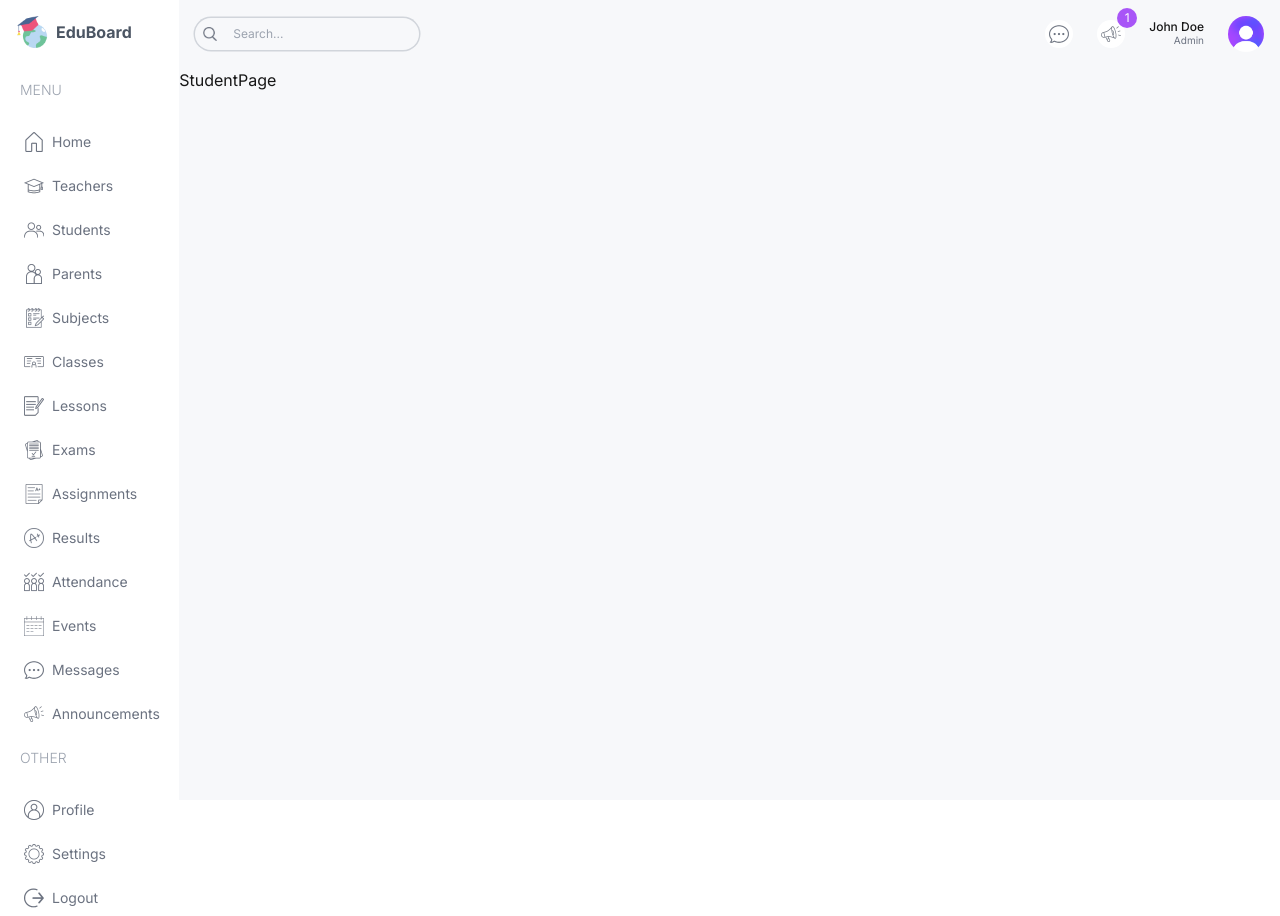
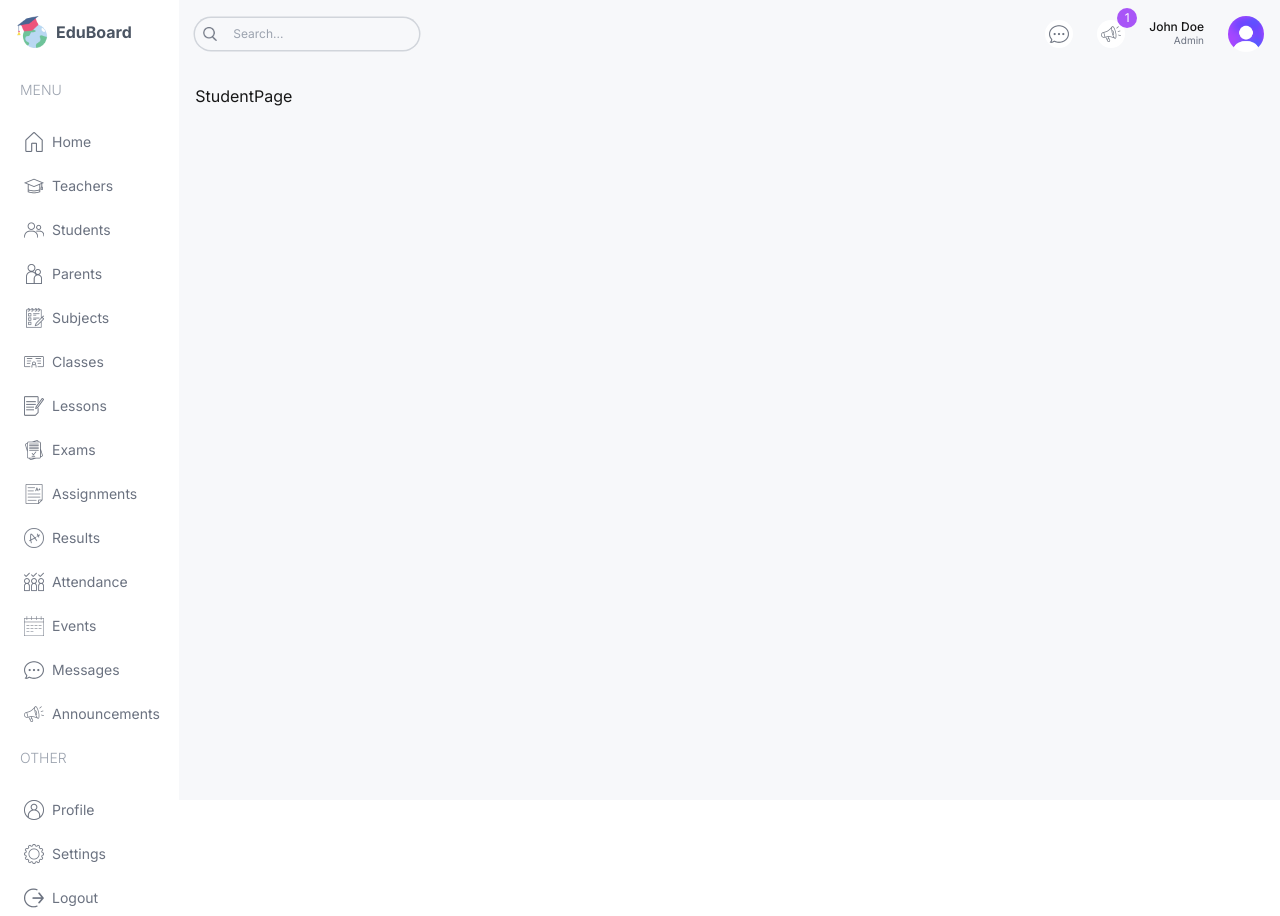
Before and after one commit to mysandesh/EduBoard, a Next.js app: page /student in a window 1280 px wide. Built offline with nearby package versions, Linux system fonts and the light colour scheme.

Commit message:
Student page flex fixed

```diff
--- a/src/app/(dashboard)/student/page.tsx
+++ b/src/app/(dashboard)/student/page.tsx
@@ -1,5 +1,5 @@
 const StudentPage = () => {
-  return <div className="">StudentPage</div>;
+  return <div className="p-4 flex gap-4 flex-col xl:flex-row">StudentPage</div>;
 };
 
 export default StudentPage;
```
